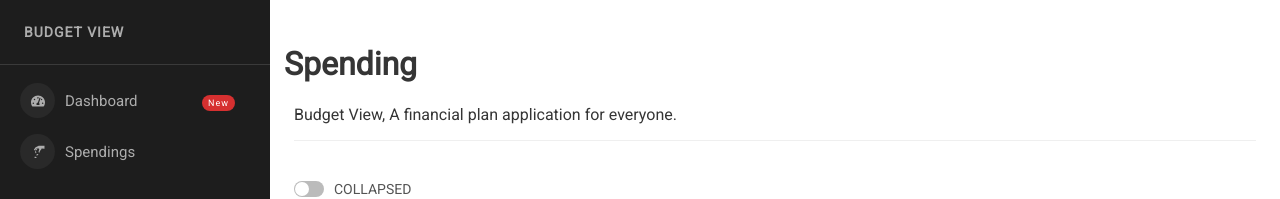
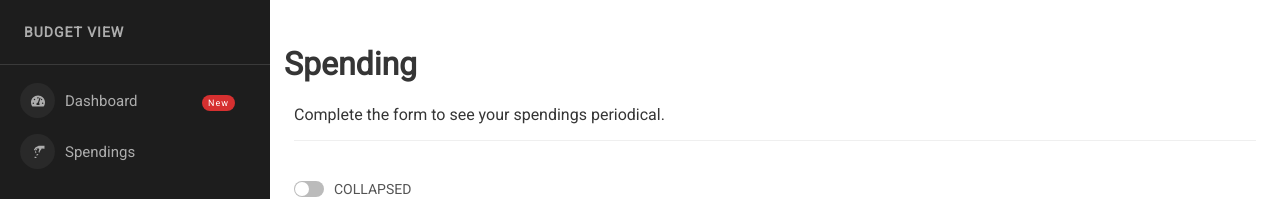
Before and after one commit to skip1113/Budget-view, a React (Create React App) app in the folder client/: page /spending in a window 1280 px wide. Shown: the top 199 px of the page. Built offline with nearby package versions, Linux system fonts and the light colour scheme.

Commit message:
Description for spending page

```diff
--- a/client/src/components/layouts/Spending.jsx
+++ b/client/src/components/layouts/Spending.jsx
@@ -24,7 +24,7 @@ const Spending = ({
           {/* <img width={80} src={reactLogo} alt="react logo" />  */}
           Spending
         </h1>
-        <p>Budget View, A financial plan application for everyone.</p>
+        <p>Complete the form to see your spendings periodical.</p>
       </header>
       <div className="block ">
         <Switch
```
